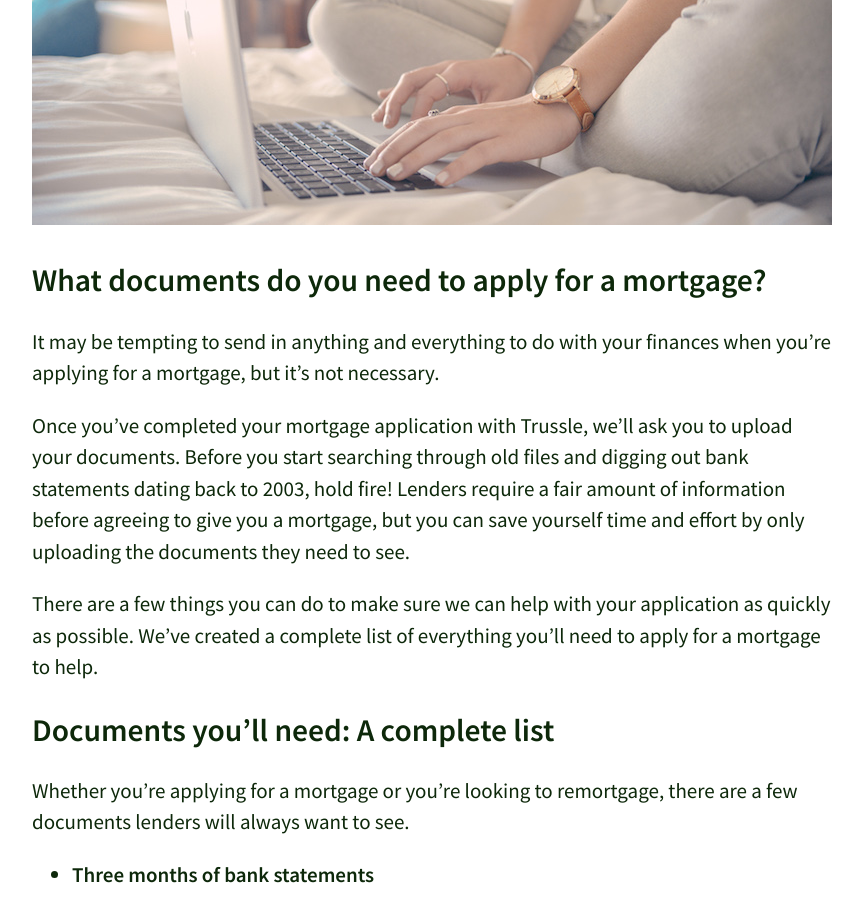
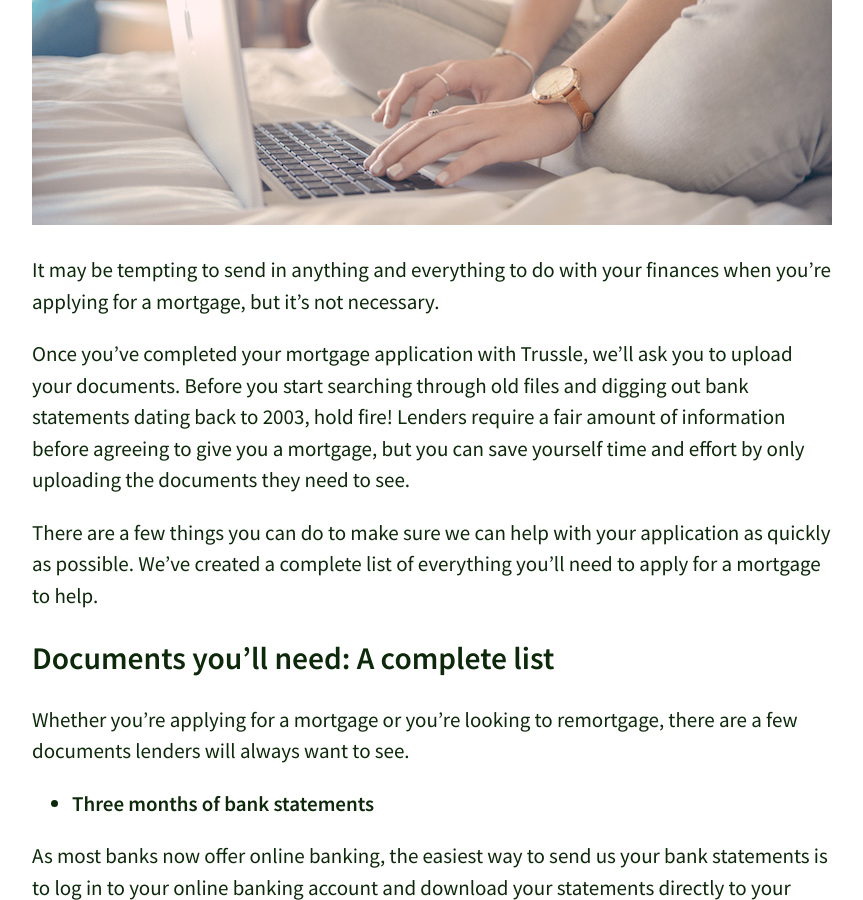
Before and after one commit to olitrussle/blog, a Jekyll site: the page built from _posts/2017-04-25-what-documents-do-you-need-for-a-mortgage.md, in a window 1280 px wide and 900 px high, scrolled down 771 px. Shown: the whole window, without its empty margins (208-1071 px from the left). Built offline with Jekyll 4.4.1, drawn with Linux system fonts in a browser that asks for light colours; comment, search, counter and statistics services are not loaded.

Commit message:
Updated 2017-04-25-what-documents-do-you-need-for-a-mortgage.md

```diff
--- a/_posts/2017-04-25-what-documents-do-you-need-for-a-mortgage.md
+++ b/_posts/2017-04-25-what-documents-do-you-need-for-a-mortgage.md
@@ -10,8 +10,6 @@ author: Lydia Bower
 date: '2017-04-25 T00:00:00.000Z'
 ---
 ![documentsmortgage]({{site.baseurl}}/images/post_images/documentsmortgage.jpg)
-
-## What documents do you need to apply for a mortgage?
 
 It may be tempting to send in anything and everything to do with your finances when you’re applying for a mortgage, but it’s not necessary.
 
```
